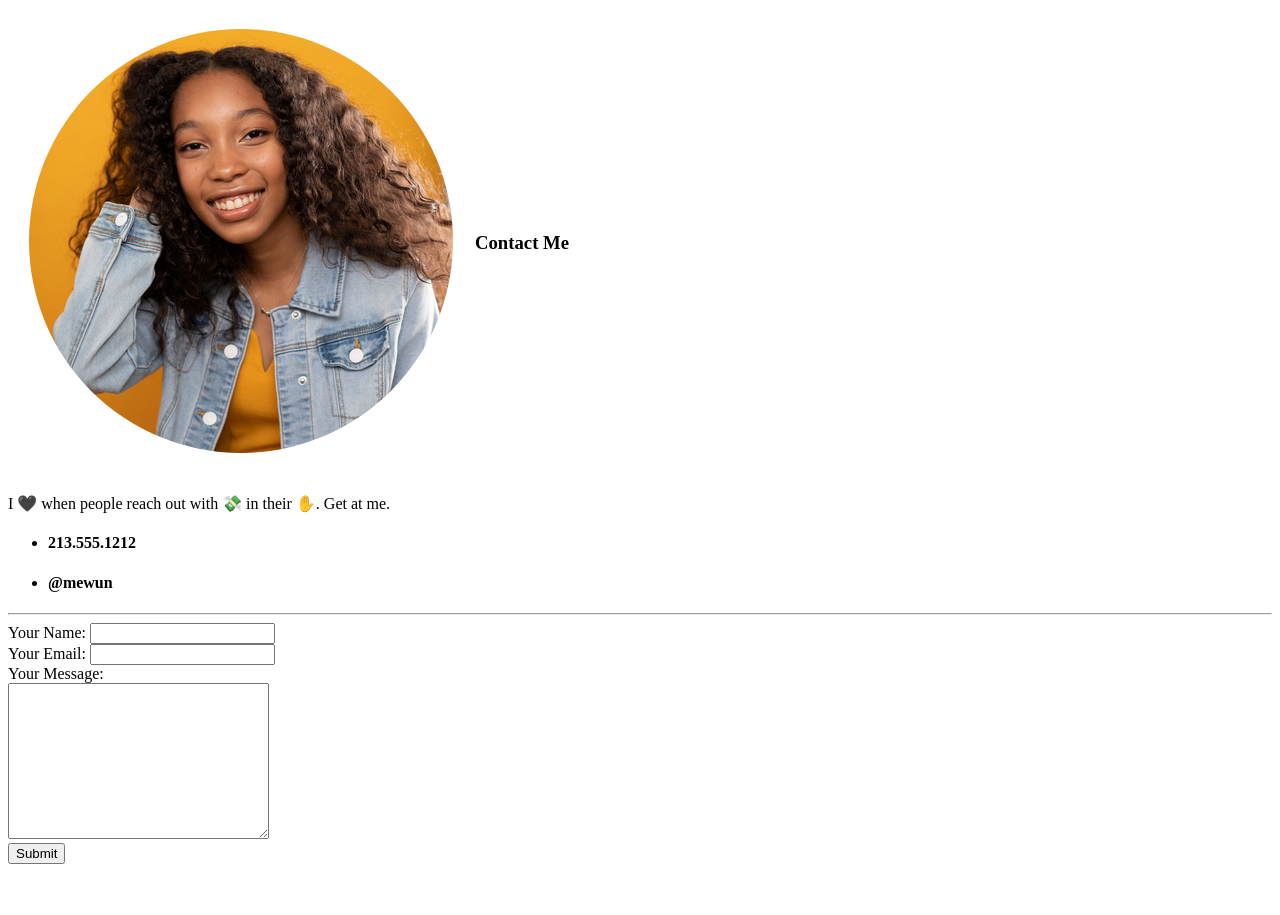
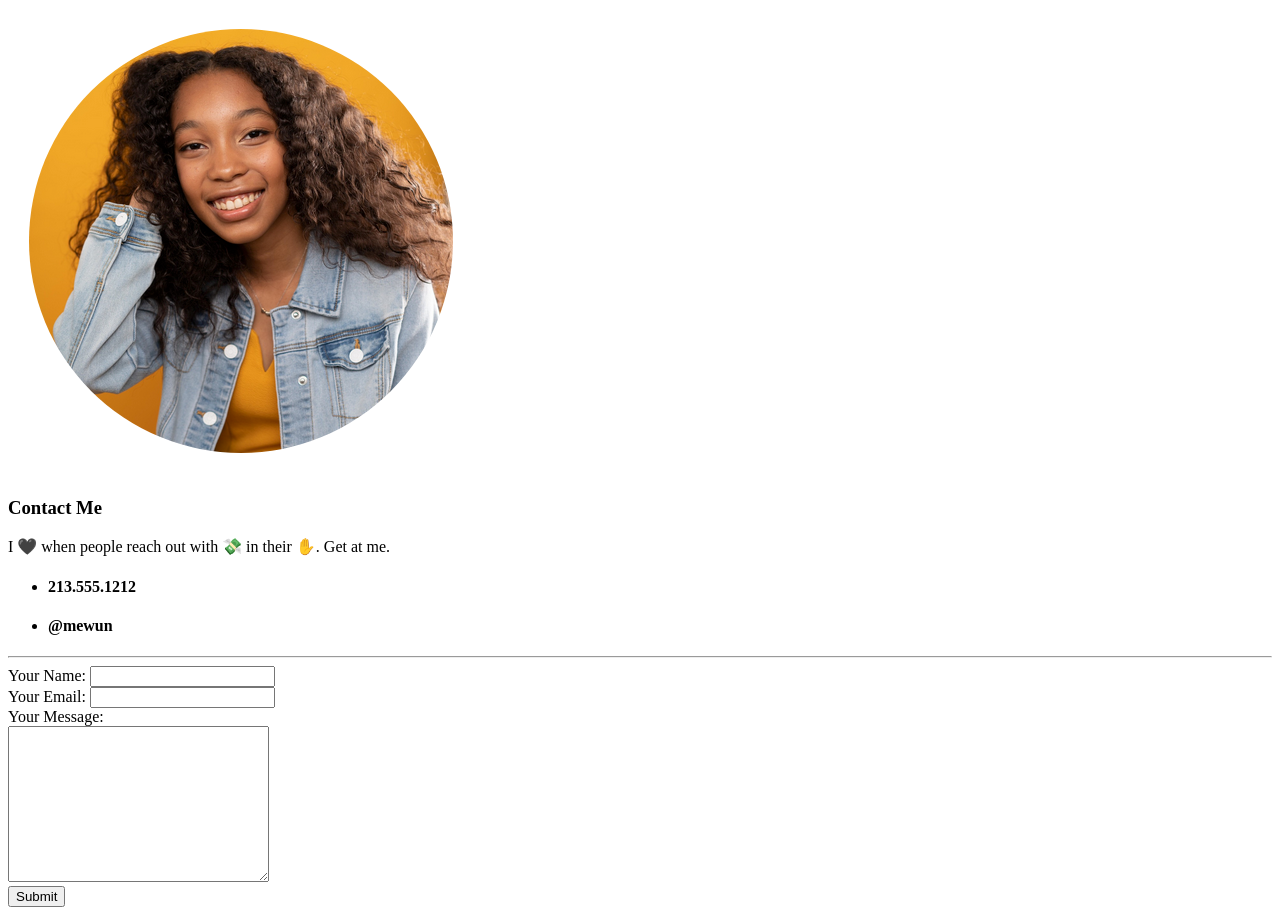
Before and after one commit to mewun/cv, a plain HTML site: page contact.html in a window 1280 px wide. Before the commit the page ends 872 px from the top, so only its background shows below. Drawn offline with Linux system fonts and the light colour scheme.

Commit message:
Update contact.html

```diff
--- a/contact.html
+++ b/contact.html
@@ -10,10 +10,10 @@
   <table cellspacing="20">
     <tr>
       <td><img src="mewun-contact.png"></td>
-      <td><h3>Contact Me</h3></td>
     </tr>
   </table>
-    <p>
+  <h3>Contact Me</h3>
+  <p>
     I 🖤 when people reach out with 💸 in their ✋. Get at me.
     </p>
     <p>
```
